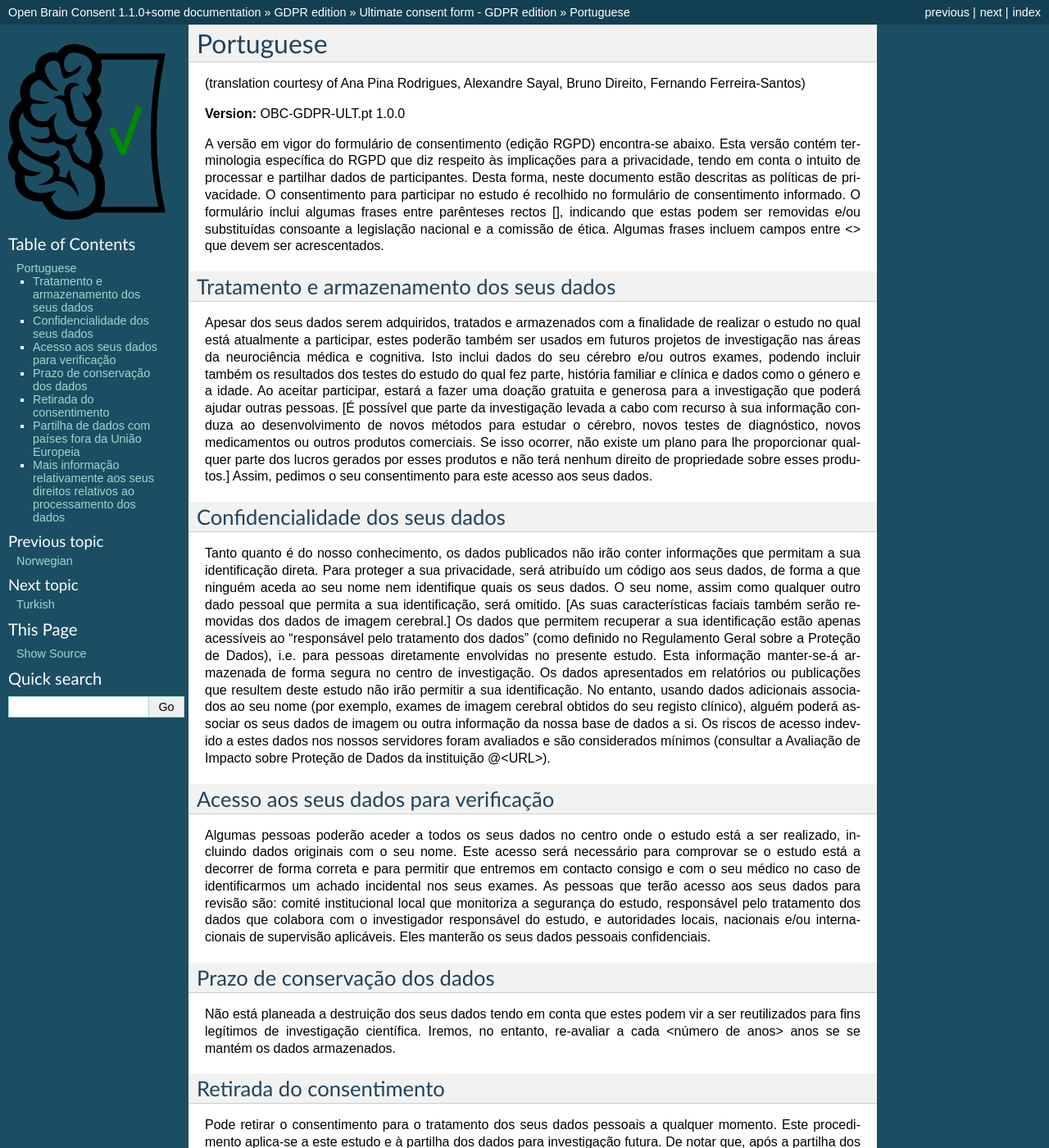
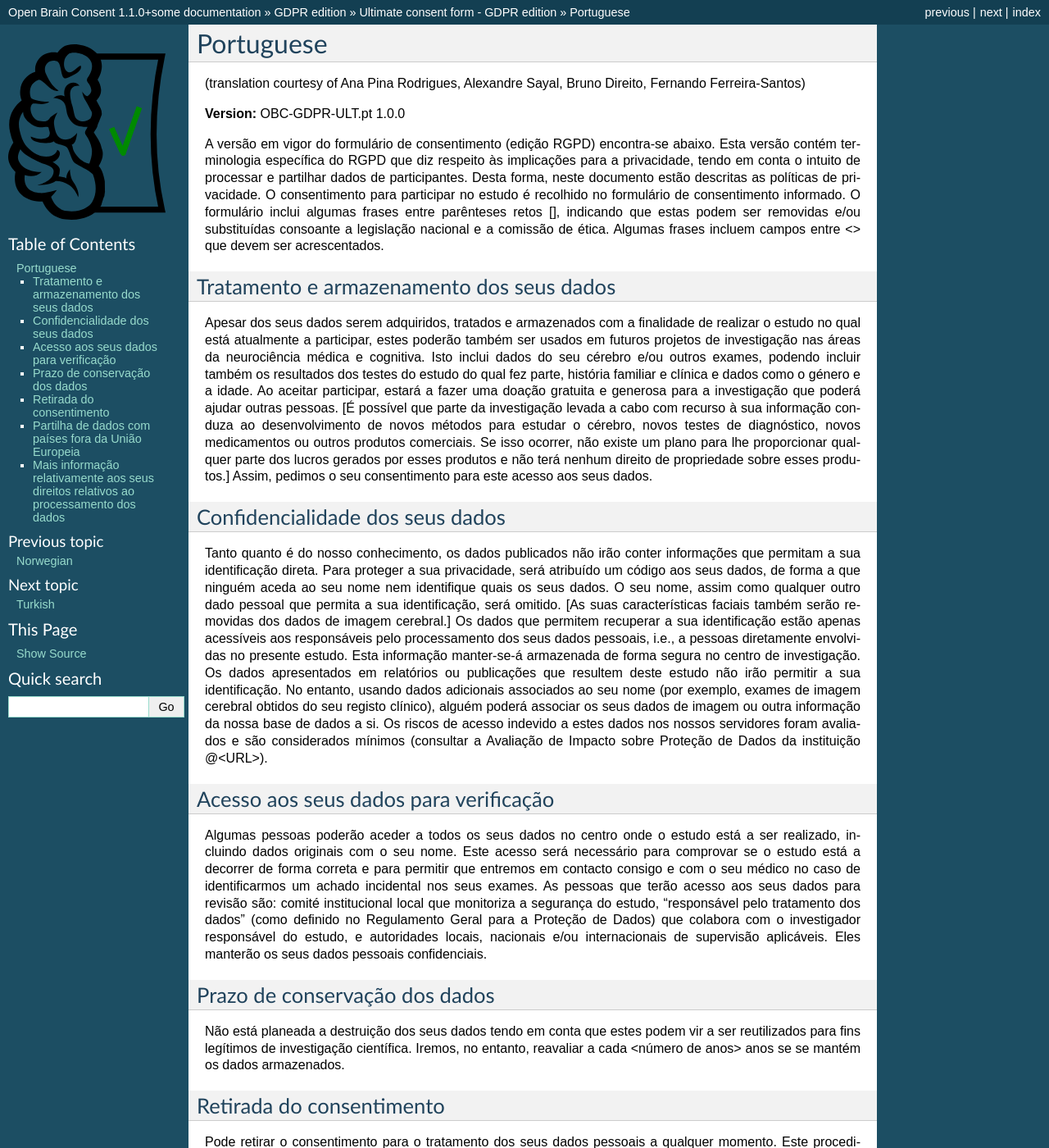
Before and after one commit to con/open-brain-consent, a Sphinx documentation site: the page built from docs/source/gdpr/i18n/ultimate_gdpr.pt.rst, in a window 1280 px wide and 1400 px high. Shown: the whole window at 82% size. Built offline with Sphinx 7.4.7, drawn with Linux system fonts in a browser that asks for light colours; some of the changed text lies outside the part shown.

Commit message:
[pt translation] clarified data processor/controller + fix typos

```diff
--- a/docs/source/gdpr/i18n/data_user_agreement.pt.rst
+++ b/docs/source/gdpr/i18n/data_user_agreement.pt.rst
@@ -16,5 +16,5 @@ Ao aceitar este acordo, assumo as responsabilidades do "responsável pelo tratam
 2.	Não tentarei estabelecer ou recuperar a identidade dos participantes do estudo. Não associarei estes dados a outras bases de dados de forma a proporcionar a identificação dos participantes. Não requisitarei a chave de pseudonimização que permitiria a associação dos dados à informação pessoal dos participantes, nem aceitarei informação individual adicional acerca dos participantes em virtude deste Acordo de Utilização de Dados.
 3.	Não redistribuirei estes dados nem partilharei com outros o acesso a estes dados, exceto no caso de estes terem solicitado, de forma independente, e lhes ter sido concedido o acesso a estes dados através da assinatura deste Acordo de Utilização de Dados. Isto inclui pessoas da minha instituição.
 4.	[OPCIONAL] Quando partilhar dados secundários ou derivados (por exemplo, mapas estatísticos de grupo ou templates), só o farei quando estes representarem o grupo e a informação individual de cada participante não possa ser deduzida.
-5.	Farei referência à fonte específica dos dados acedidos quando apresentar publicamente quaisquer resultados ou algoritmos que tenham beneficiado do seu uso: (a) Artigos, capítulos de livros, livros, pósteres, apresentações orais, e qualquer outra apresentação de resultados derivada dos dados deverão reconhecer a origem dos dados desta forma: "Os dados foram disponibilizados (em parte) por <Unidade de Investigação/Departamento Universitário> <Universidade, País>". (b)   Autores de publicações ou apresentações que tenham usado os dados devem citar publicações relevantes descrevendo os métodos desenvolvidos e usados por <Unidade de Investigação/Departamento Universitário> para adquirir e processar os dados. As publicações específicas apropriadas para citação num determinado estudo dependerão dos dados usados e com que objectivos. Quando aplicável, uma lista de publicações será incluída no repositório digital. (c) Nem o <Unidade de Investigação/Departamento Universitário> ou <Universidade>, nem os investigadores que disponibilizaram estes dados serão responsáveis por quaisquer resultados e/ou dados derivados. Estes não deverão ser incluídos como autores de publicações ou apresentações sem o seu consentimento.
+5.	Farei referência à fonte específica dos dados acedidos quando apresentar publicamente quaisquer resultados ou algoritmos que tenham beneficiado do seu uso: (a) Artigos, capítulos de livros, livros, pósteres, apresentações orais, e qualquer outra apresentação de resultados derivada dos dados deverão reconhecer a origem dos dados desta forma: "Os dados foram disponibilizados (em parte) por <Unidade de Investigação/Departamento Universitário> <Universidade, País>". (b)   Autores de publicações ou apresentações que tenham usado os dados devem citar publicações relevantes descrevendo os métodos desenvolvidos e usados por <Unidade de Investigação/Departamento Universitário> para adquirir e processar os dados. As publicações específicas apropriadas para citação num determinado estudo dependerão dos dados usados e com que objetivos. Quando aplicável, uma lista de publicações será incluída no repositório digital. (c) Nem o <Unidade de Investigação/Departamento Universitário> ou <Universidade>, nem os investigadores que disponibilizaram estes dados serão responsáveis por quaisquer resultados e/ou dados derivados. Estes não deverão ser incluídos como autores de publicações ou apresentações sem o seu consentimento.
 6.	O incumprimento destas diretrizes resultará na cessação dos meus privilégios de acesso a estes dados.
--- a/docs/source/gdpr/i18n/ultimate_gdpr.pt.rst
+++ b/docs/source/gdpr/i18n/ultimate_gdpr.pt.rst
@@ -6,27 +6,27 @@ Portuguese
 
 **Version:** OBC-GDPR-ULT.pt 1.0.0
 
-A versão em vigor do formulário de consentimento (edição RGPD) encontra-se abaixo. Esta versão contém terminologia específica do RGPD que diz respeito às implicações para a privacidade, tendo em conta o intuito de processar e partilhar dados de participantes. Desta forma, neste documento estão descritas as políticas de privacidade. O consentimento para participar no estudo é recolhido no formulário de consentimento informado. O formulário inclui algumas frases entre parênteses rectos [], indicando que estas podem ser removidas e/ou substituídas consoante a legislação nacional e a comissão de ética. Algumas frases incluem campos entre <> que devem ser acrescentados.
+A versão em vigor do formulário de consentimento (edição RGPD) encontra-se abaixo. Esta versão contém terminologia específica do RGPD que diz respeito às implicações para a privacidade, tendo em conta o intuito de processar e partilhar dados de participantes. Desta forma, neste documento estão descritas as políticas de privacidade. O consentimento para participar no estudo é recolhido no formulário de consentimento informado. O formulário inclui algumas frases entre parênteses retos [], indicando que estas podem ser removidas e/ou substituídas consoante a legislação nacional e a comissão de ética. Algumas frases incluem campos entre <> que devem ser acrescentados.
 
 Tratamento e armazenamento dos seus dados
 ~~~~~~~~~~~~~~~~~~~~~~~~~~~~~~~~~~~~~~~~~
-Apesar dos seus dados serem adquiridos, tratados e armazenados com a finalidade de realizar o estudo no qual está  atualmente a participar, estes poderão também ser usados em futuros projetos de investigação nas áreas da neurociência médica e cognitiva. Isto inclui dados do seu cérebro e/ou outros exames, podendo incluir também os resultados dos testes do estudo do qual fez parte, história familiar e clínica e dados como o género  e a idade.
+Apesar dos seus dados serem adquiridos, tratados e armazenados com a finalidade de realizar o estudo no qual está atualmente a participar, estes poderão também ser usados em futuros projetos de investigação nas áreas da neurociência médica e cognitiva. Isto inclui dados do seu cérebro e/ou outros exames, podendo incluir também os resultados dos testes do estudo do qual fez parte, história familiar e clínica e dados como o género e a idade.
 Ao aceitar participar, estará a fazer uma doação gratuita e generosa para a investigação que poderá ajudar outras pessoas. [É possível que parte da investigação levada a cabo com recurso à sua informação conduza ao desenvolvimento de novos métodos para estudar o cérebro, novos testes de diagnóstico, novos medicamentos ou outros produtos comerciais. Se isso ocorrer, não existe um plano para lhe proporcionar qualquer parte dos lucros gerados por esses produtos e não terá nenhum direito de propriedade sobre esses produtos.] Assim, pedimos o seu consentimento para este acesso aos seus dados.
 
 Confidencialidade dos seus dados
 ~~~~~~~~~~~~~~~~~~~~~~~~~~~~~~~~
-Tanto quanto é do nosso conhecimento, os dados publicados  não irão conter informações que permitam a sua identificação direta. Para proteger a sua privacidade, será atribuído um código aos seus dados, de forma a que ninguém aceda ao seu nome nem identifique quais os seus dados. O seu nome, assim como qualquer outro dado pessoal que permita a sua identificação, será omitido. [As suas características faciais também serão removidas dos dados de imagem  cerebral.]
-Os dados que permitem recuperar a sua identificação estão apenas acessíveis ao "responsável pelo tratamento dos dados" (como definido no Regulamento Geral sobre a Proteção de Dados), i.e. para pessoas diretamente envolvidas no presente estudo.
-Esta informação manter-se-á armazenada de forma segura no centro de investigação. Os dados apresentados em relatórios ou publicações que resultem deste estudo não irão permitir a sua identificação. No entanto, usando dados adicionais associados ao seu nome (por exemplo, exames de imagem cerebral obtidos do seu registo clínico), alguém poderá associar os seus dados de imagem ou outra informação da nossa base de dados a si. Os riscos de acesso indevido  a estes dados nos nossos servidores foram avaliados e são considerados mínimos (consultar a Avaliação de Impacto sobre Proteção de Dados da instituição @<URL>).
+Tanto quanto é do nosso conhecimento, os dados publicados não irão conter informações que permitam a sua identificação direta. Para proteger a sua privacidade, será atribuído um código aos seus dados, de forma a que ninguém aceda ao seu nome nem identifique quais os seus dados. O seu nome, assim como qualquer outro dado pessoal que permita a sua identificação, será omitido. [As suas características faciais também serão removidas dos dados de imagem cerebral.]
+Os dados que permitem recuperar a sua identificação estão apenas acessíveis aos responsáveis pelo processamento dos seus dados pessoais, i.e., a pessoas diretamente envolvidas no presente estudo.
+Esta informação manter-se-á armazenada de forma segura no centro de investigação. Os dados apresentados em relatórios ou publicações que resultem deste estudo não irão permitir a sua identificação. No entanto, usando dados adicionais associados ao seu nome (por exemplo, exames de imagem cerebral obtidos do seu registo clínico), alguém poderá associar os seus dados de imagem ou outra informação da nossa base de dados a si. Os riscos de acesso indevido a estes dados nos nossos servidores foram avaliados e são considerados mínimos (consultar a Avaliação de Impacto sobre Proteção de Dados da instituição @<URL>).
 
 Acesso aos seus dados para verificação
 ~~~~~~~~~~~~~~~~~~~~~~~~~~~~~~~~~~~~~~
-Algumas pessoas poderão aceder a todos os seus dados no centro onde o estudo  está a ser realizado, incluindo dados originais com o seu nome. Este acesso será necessário para comprovar se o estudo está a decorrer de forma correta e para permitir que entremos em contacto consigo e com o seu médico no caso de identificarmos um achado incidental nos seus exames.
-As pessoas que terão acesso aos seus dados para revisão são: comité institucional local que monitoriza a segurança do estudo, responsável pelo tratamento dos dados  que colabora com o investigador responsável do estudo, e autoridades locais, nacionais e/ou internacionais de supervisão aplicáveis. Eles manterão os seus dados pessoais confidenciais.
+Algumas pessoas poderão aceder a todos os seus dados no centro onde o estudo está a ser realizado, incluindo dados originais com o seu nome. Este acesso será necessário para comprovar se o estudo está a decorrer de forma correta e para permitir que entremos em contacto consigo e com o seu médico no caso de identificarmos um achado incidental nos seus exames.
+As pessoas que terão acesso aos seus dados para revisão são: comité institucional local que monitoriza a segurança do estudo, "responsável pelo tratamento dos dados" (como definido no Regulamento Geral para a Proteção de Dados) que colabora com o investigador responsável do estudo, e autoridades locais, nacionais e/ou internacionais de supervisão aplicáveis. Eles manterão os seus dados pessoais confidenciais.
 
 Prazo de conservação dos dados
 ~~~~~~~~~~~~~~~~~~~~~~~~~~~~~~
-Não está planeada a destruição dos seus dados tendo em conta que estes podem vir a ser reutilizados para fins legítimos de investigação científica. Iremos, no entanto, re-avaliar a cada <número de anos> anos se se mantém os dados armazenados.
+Não está planeada a destruição dos seus dados tendo em conta que estes podem vir a ser reutilizados para fins legítimos de investigação científica. Iremos, no entanto, reavaliar a cada <número de anos> anos se se mantém os dados armazenados.
 
 Retirada do consentimento
 ~~~~~~~~~~~~~~~~~~~~~~~~~
@@ -34,16 +34,16 @@ Pode retirar o consentimento para o tratamento dos seus dados pessoais a qualque
 
 Partilha de dados com países fora da União Europeia
 ~~~~~~~~~~~~~~~~~~~~~~~~~~~~~~~~~~~~~~~~~~~~~~~~~~~
-Os dados codificados podem ser acedidos e enviados para países fora da União Europeia. Desta forma, permitimos a cientistas sediados fora da União Europeia  a realização de análises para verificar os resultados científicos produzidos por este estudo ou de investigação futura nas áreas da neurociência médica e cognitiva. Nestes países, as regras da UE relativas à proteção de dados não se aplicam. No entanto, a sua privacidade será protegida de forma comparável, através de um Acordo de Utilização de Dados.
+Os dados codificados podem ser acedidos e enviados para países fora da União Europeia. Desta forma, permitimos a cientistas sediados fora da União Europeia a realização de análises para verificar os resultados científicos produzidos por este estudo ou de investigação futura nas áreas da neurociência médica e cognitiva. Nestes países, as regras da UE relativas à proteção de dados não se aplicam. No entanto, a sua privacidade será protegida de forma comparável, através de um Acordo de Utilização de Dados.
 
 Mais informação relativamente aos seus direitos relativos ao processamento dos dados
 ~~~~~~~~~~~~~~~~~~~~~~~~~~~~~~~~~~~~~~~~~~~~~~~~~~~~~~~~~~~~~~~~~~~~~~~~~~~~~~~~~~~~
-Para informações gerais acerca dos seus direitos relativos ao processamento de dados pessoais, pode consultar o website do/da <Instituição> Autoridade de proteção de dados.
+Para informações gerais acerca dos seus direitos relativos ao processamento de dados pessoais, pode consultar o website do/da <Instituição> - a Autoridade de Proteção de Dados.
 Se tiver questões relativamente aos seus direitos, por favor contacte a pessoa responsável pelo processamento dos seus dados pessoais. Para este estudo, a pessoa é:
 
 <Informação de contacto> (ver informação de contacto em apêndice)
 
-Se tiver questões ou queixas relativamente ao processamento dos seus dados pessoais, aconselhamos que contacte primeiramente o centro onde o estudo  está a ser realizado. Pode também contactar o Encarregado de Proteção de Dados do/da <Instituição> (ver informação de contacto em apêndice) ou a Autoridade de Proteção de Dados do/da <Instituição>.
+Se tiver questões ou queixas relativamente ao processamento dos seus dados pessoais, aconselhamos que contacte primeiramente o centro onde o estudo está a ser realizado. Pode também contactar o Encarregado de Proteção de Dados do/da <Instituição> (ver informação de contacto em apêndice) ou a Autoridade de Proteção de Dados do/da <Instituição>.
 
 - Data:
 - Consentimento recolhido por:
```
Also changed, not shown: docs/source/i18n/ultimate.pt.rst (+7 -7 lines).
